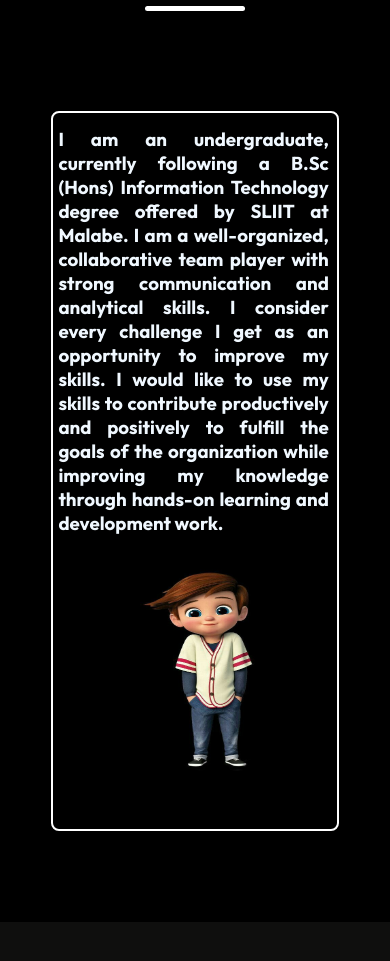
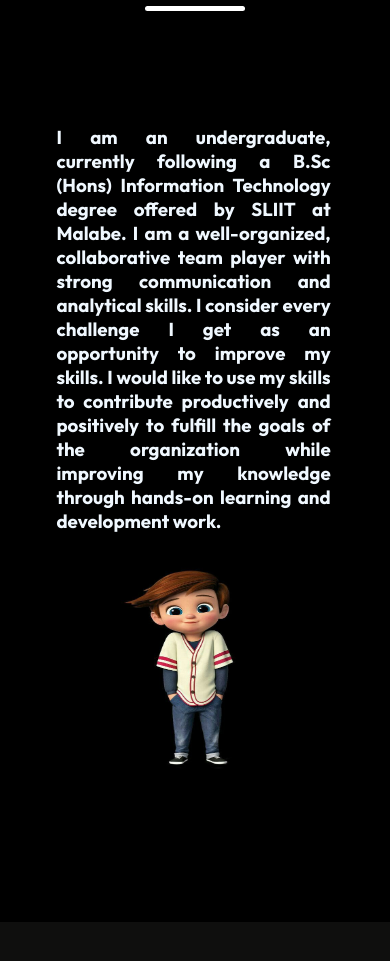
Before and after one commit to isurusajith68/isuru-portfolio-react, a React (Create React App) app: page / in a window 390 px wide. Shown: the part 932-1893 px from the top of the page. Built offline with nearby package versions, Linux system fonts and the light colour scheme.

Commit message:
responsive

```diff
--- a/src/components/AboutMe.css
+++ b/src/components/AboutMe.css
@@ -1,6 +1,7 @@
 .about{
     width: 100%;
     height: 30rem;
+
 }
 
 
@@ -41,7 +42,7 @@
     margin-top: 50px;
     margin-left: 13%;
     margin-right: 13%;
-    border: 2px solid rgb(255, 255, 255);
+
     border-radius: 8px;
     width: auto;
     height: 18rem;
@@ -68,7 +69,7 @@
     height: 250px;
 }
 
-@media screen and (max-width:1200px) {
+@media screen and (max-width:1425px) {
     .about{
         height: 60rem;
     }
@@ -89,7 +90,39 @@
         margin-left: 2%;
     }
     .image{
-        margin-right: 350px;
+        margin-right: 460px;
+    }
+
+    .image .myimg{
+        width: 450px;
+        height: 450px;
+    }
+
+
+
+}
+@media screen and (max-width:913px) {
+    .about{
+        height: 60rem;
+    }
+    .content1{
+        margin-top: 100px;
+        margin-left: 13%;
+        margin-right: 13%;
+
+        width: auto;
+        height: 45rem;
+
+    }
+    .content1 .article h3{
+        float: left;
+        width: 95%;
+        color: aliceblue;
+        margin-top: 5%;
+        margin-left: 2%;
+    }
+    .image{
+        margin-right: 400px;
     }
 
     .image .myimg{
@@ -101,7 +134,7 @@
 
 }
 
-@media screen and (max-width:700px){
+@media screen and (max-width:768px){
     .content1{
         margin-top: 100px;
         margin-left: 13%;
@@ -112,7 +145,7 @@
 
     }
     .image{
-        margin-right: 300px;
+        margin-right: 325px;
     }
 
     .image .myimg{
@@ -121,28 +154,28 @@
     }
 }
 
-@media screen and (max-width:634px){
+@media screen and (max-width:652px){
     .content1{
         margin-top: 100px;
         margin-left: 13%;
         margin-right: 13%;
 
         width: auto;
-        height: 42rem;
+        height: 38rem;
 
     }
     .image{
-        margin-right: 200px;
+        margin-right: 240px;
     }
 
     .image .myimg{
-        width: 290px;
-        height: 300px;
+        width: 250px;
+        height: 250px;
     }
 }
 
 
-@media screen and (max-width:435px){
+@media screen and (max-width:463px){
     .content1{
         margin-top: 100px;
         margin-left: 13%;
@@ -153,7 +186,7 @@
 
     }
     .image{
-        margin-right: 180px;
+        margin-right: 210px;
     }
 
     .image .myimg{
@@ -161,7 +194,27 @@
         height: 250px;
     }
 }
-@media screen and (max-width:340px){
+
+@media screen and (max-width:427px){
+    .content1{
+        margin-top: 100px;
+        margin-left: 13%;
+        margin-right: 13%;
+
+        width: auto;
+        height: 45rem;
+
+    }
+    .image{
+        margin-right: 200px;
+    }
+
+    .image .myimg{
+        width: 250px;
+        height: 250px;
+    }
+}
+@media screen and (max-width:375px){
     .content1{
         margin-top: 100px;
         margin-left: 13%;
@@ -171,11 +224,52 @@
 
     }
     .image{
-        margin-right: 100px;
+        margin-right: 165px;
     }
 
     .image .myimg{
-        width: 100px;
-        height: 100px;
+        width: 200px;
+        height: 200px;
     }
 }
+
+@media screen and (max-width:375px){
+    .content1{
+        margin-top: 100px;
+        margin-left: 13%;
+        margin-right: 13%;
+        width: auto;
+        height: 48rem;
+
+    }
+    .image{
+        margin-right: 135px;
+    }
+
+    .image .myimg{
+        width: 150px;
+        height: 150px;
+    }
+}
+
+@media screen and (max-width:375px){
+    .about{
+        height: 65rem;
+    }
+    .content1{
+        margin-top: 100px;
+        margin-left: 13%;
+        margin-right: 13%;
+        width: auto;
+        height: 52rem;
+
+    }
+    .image{
+        margin-right: 135px;
+    }
+
+    .image .myimg{
+        width: 150px;
+        height: 150px;
+    }
+}
--- a/src/components/Heroimg2.css
+++ b/src/components/Heroimg2.css
@@ -1,8 +1,9 @@
 .hero-img{
-    width : 100%;
+    width : auto;
     background:rgba(0,0,0,0.5);
     height: 60vh;
     position: relative;
+    background-image: no-repeat;
 }
 
 .hero-img::before{
@@ -34,6 +35,18 @@
 
 .hero-img h1 {
     font-size: 2.4rem;
+}
+@media screen and (max-width:1160px) {
+
+    .hero-img h1 {
+        font-size: 2rem;
+    }
+    .hero-img{
+        width : 100%;
+        background:rgba(0,0,0,0.5);
+        height: 40vh;
+        position: relative;
+    }
 }
 
 @media screen and (max-width:770px) {
@@ -75,3 +88,16 @@
         position: relative;
     }
 }
+
+@media screen and (max-width:205px) {
+
+    .hero-img h1 {
+        font-size: 2rem;
+    }
+    .hero-img{
+        width : 100%;
+        background:rgba(0,0,0,0.5);
+        height: 15vh;
+        position: relative;
+    }
+}
```
